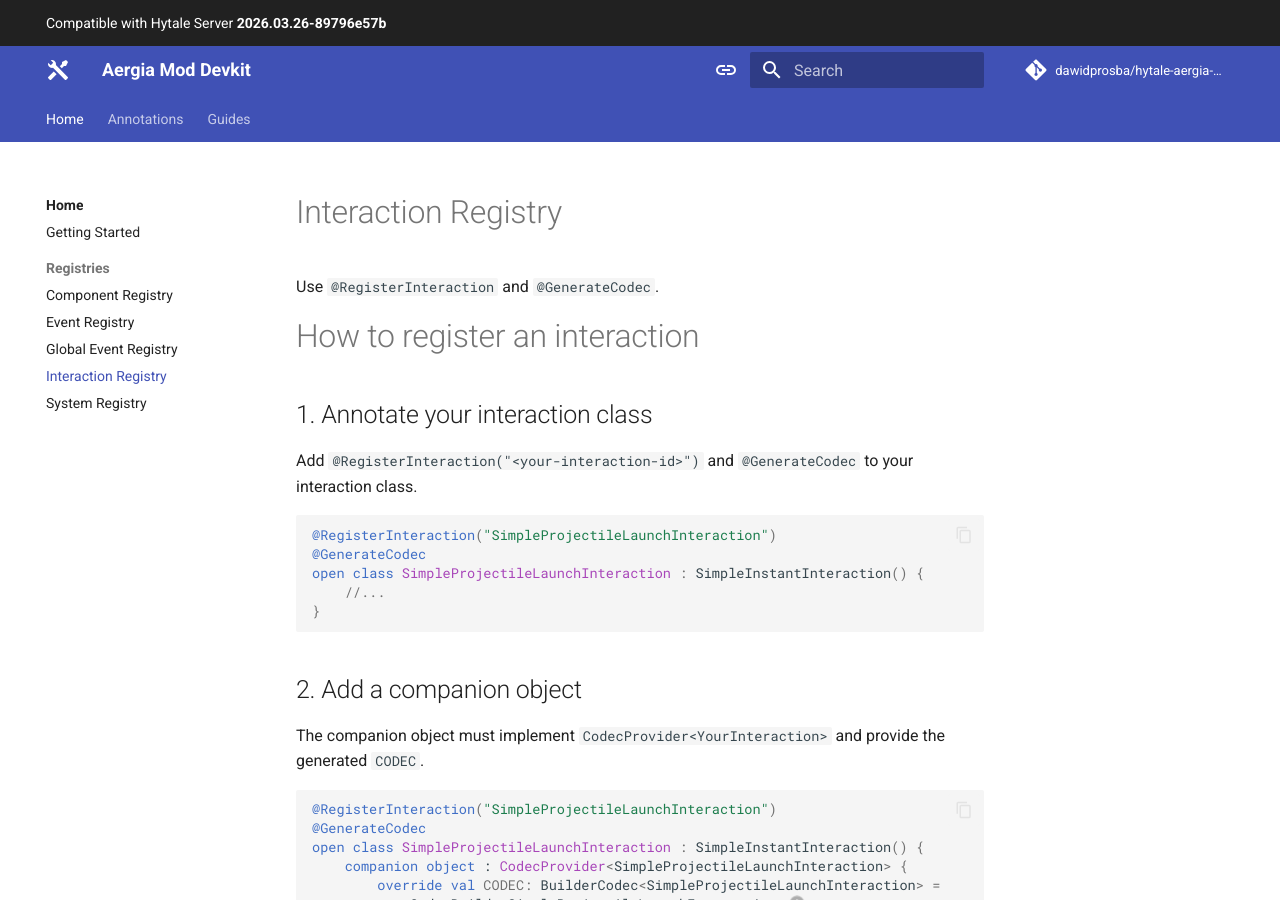
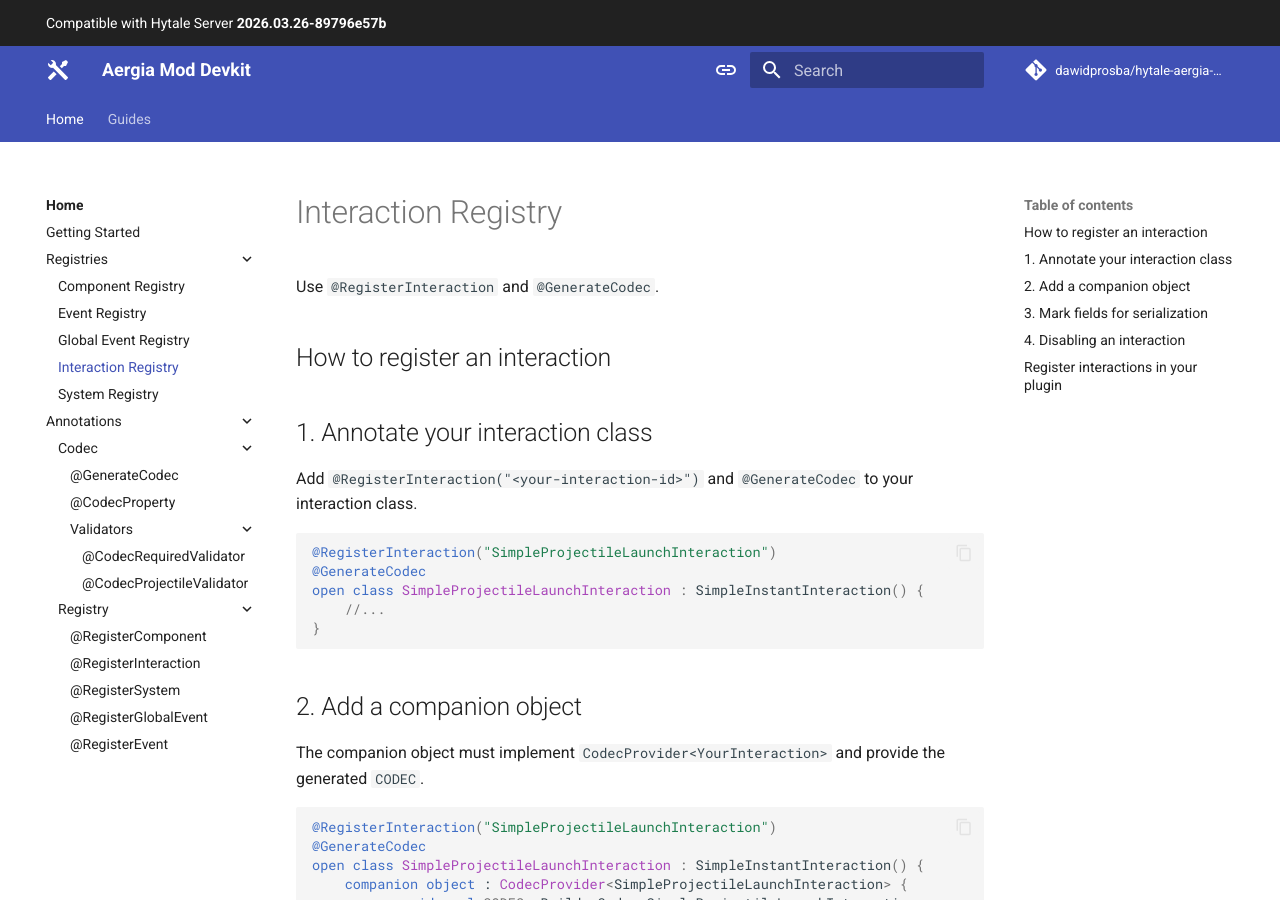
Before and after one commit to dawidprosba/hytale-aergia-mod-devkit, an MkDocs documentation site: the page built from documentation/docs/home/registries/interaction-registry.md, in a window 1280 px wide and 900 px high. Built offline with MkDocs 1.6.1 and Material for MkDocs 9.7.7, drawn with Linux system fonts in a browser that asks for light colours; comment, search, counter and statistics services are not loaded; the version menu is left out.

Commit message:
Move Annotations under Home, expand nav, fix registry TOC headings
- Move Annotations section from top-level tab into Home
- Replace navigation.sections with navigation.expand so all sections are collapsible but expanded by default
- Demote h1 section headings to h2 in all registry pages so they appear in the right-side table of contents

````diff
--- a/documentation/docs/home/registries/interaction-registry.md
+++ b/documentation/docs/home/registries/interaction-registry.md
@@ -2,7 +2,7 @@
 
 Use `@RegisterInteraction` and `@GenerateCodec`.
 
-# How to register an interaction
+## How to register an interaction
 
 ## 1. Annotate your interaction class
 
@@ -64,7 +64,7 @@ open class SimpleProjectileLaunchInteraction : SimpleInstantInteraction() {
 }
 ```
 
-# Register interactions in your plugin
+## Register interactions in your plugin
 
 Call `InteractionRegistryGenerated.registerAll` in your plugin's `setup` method.
 
--- a/documentation/mkdocs.yml
+++ b/documentation/mkdocs.yml
@@ -35,7 +35,7 @@ theme:
     code: Roboto Mono
   features:
     - navigation.tabs
-    - navigation.sections
+    - navigation.expand
     - navigation.top
     - navigation.footer
     - navigation.indexes
@@ -86,19 +86,19 @@ nav:
        - Global Event Registry: home/registries/global-event-registry.md
        - Interaction Registry: home/registries/interaction-registry.md
        - System Registry: home/registries/system-registry.md
-  - Annotations:
-    - annotations/index.md
-    - Codec:
-      - "@GenerateCodec": annotations/generate-codec.md
-      - "@CodecProperty": annotations/codec-property.md
-      - Validators:
-        - "@CodecRequiredValidator": annotations/codec-required-validator.md
-        - "@CodecProjectileValidator": annotations/codec-projectile-validator.md
-    - Registry:
-      - "@RegisterComponent": annotations/register-component.md
-      - "@RegisterInteraction": annotations/register-interaction.md
-      - "@RegisterSystem": annotations/register-system.md
-      - "@RegisterGlobalEvent": annotations/register-global-event.md
-      - "@RegisterEvent": annotations/register-event.md
+    - Annotations:
+      - annotations/index.md
+      - Codec:
+        - "@GenerateCodec": annotations/generate-codec.md
+        - "@CodecProperty": annotations/codec-property.md
+        - Validators:
+          - "@CodecRequiredValidator": annotations/codec-required-validator.md
+          - "@CodecProjectileValidator": annotations/codec-projectile-validator.md
+      - Registry:
+        - "@RegisterComponent": annotations/register-component.md
+        - "@RegisterInteraction": annotations/register-interaction.md
+        - "@RegisterSystem": annotations/register-system.md
+        - "@RegisterGlobalEvent": annotations/register-global-event.md
+        - "@RegisterEvent": annotations/register-event.md
   - Guides:
     - Converting Java Plugin to Kotlin: guides/java-to-kotlin.md
````
Also changed, not shown: documentation/docs/home/registries/component-registry.md (+2 -2 lines), documentation/docs/home/registries/event-registry.md (+2 -2 lines), documentation/docs/home/registries/global-event-registry.md (+2 -2 lines), documentation/docs/home/registries/system-registry.md (+2 -2 lines).
